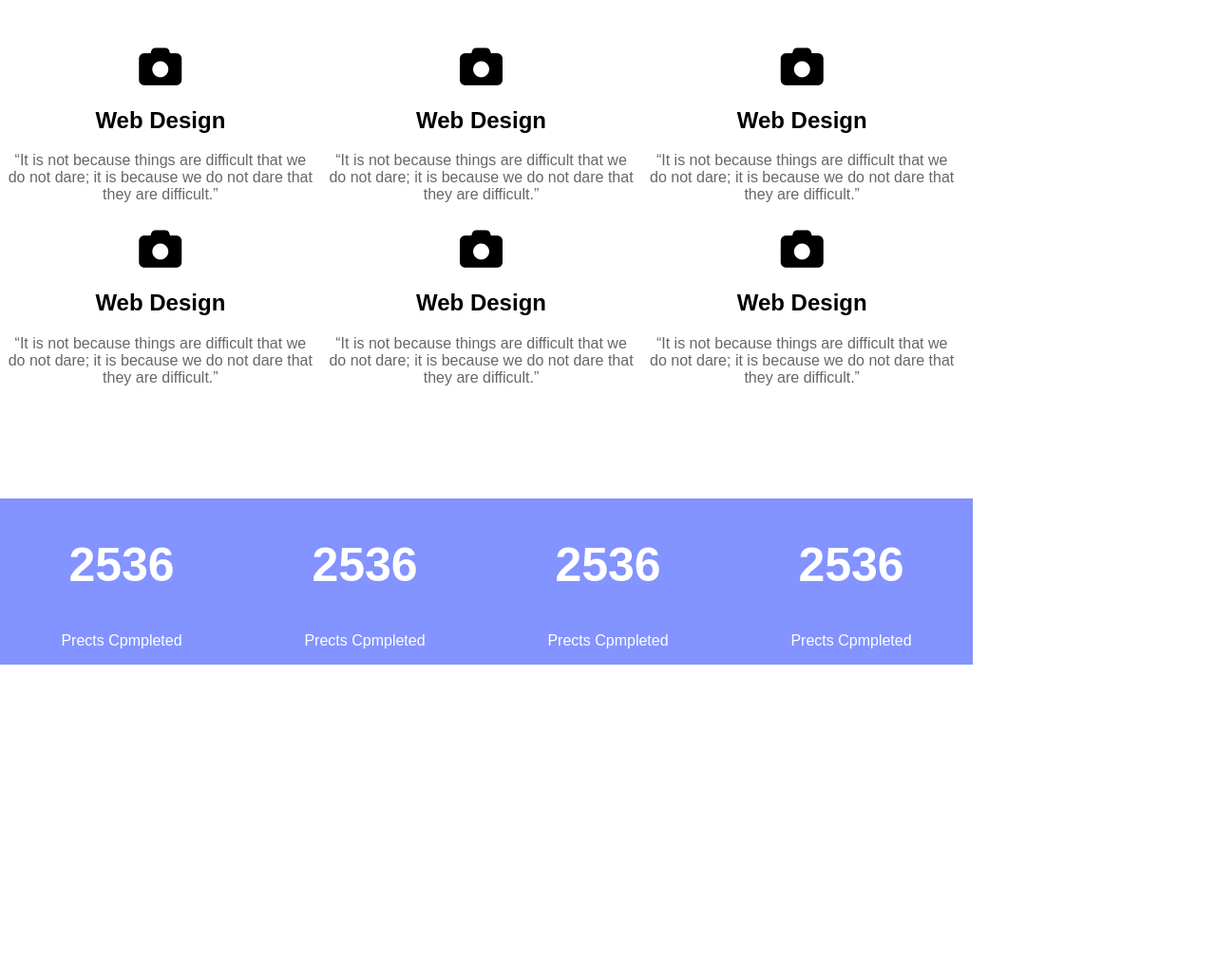
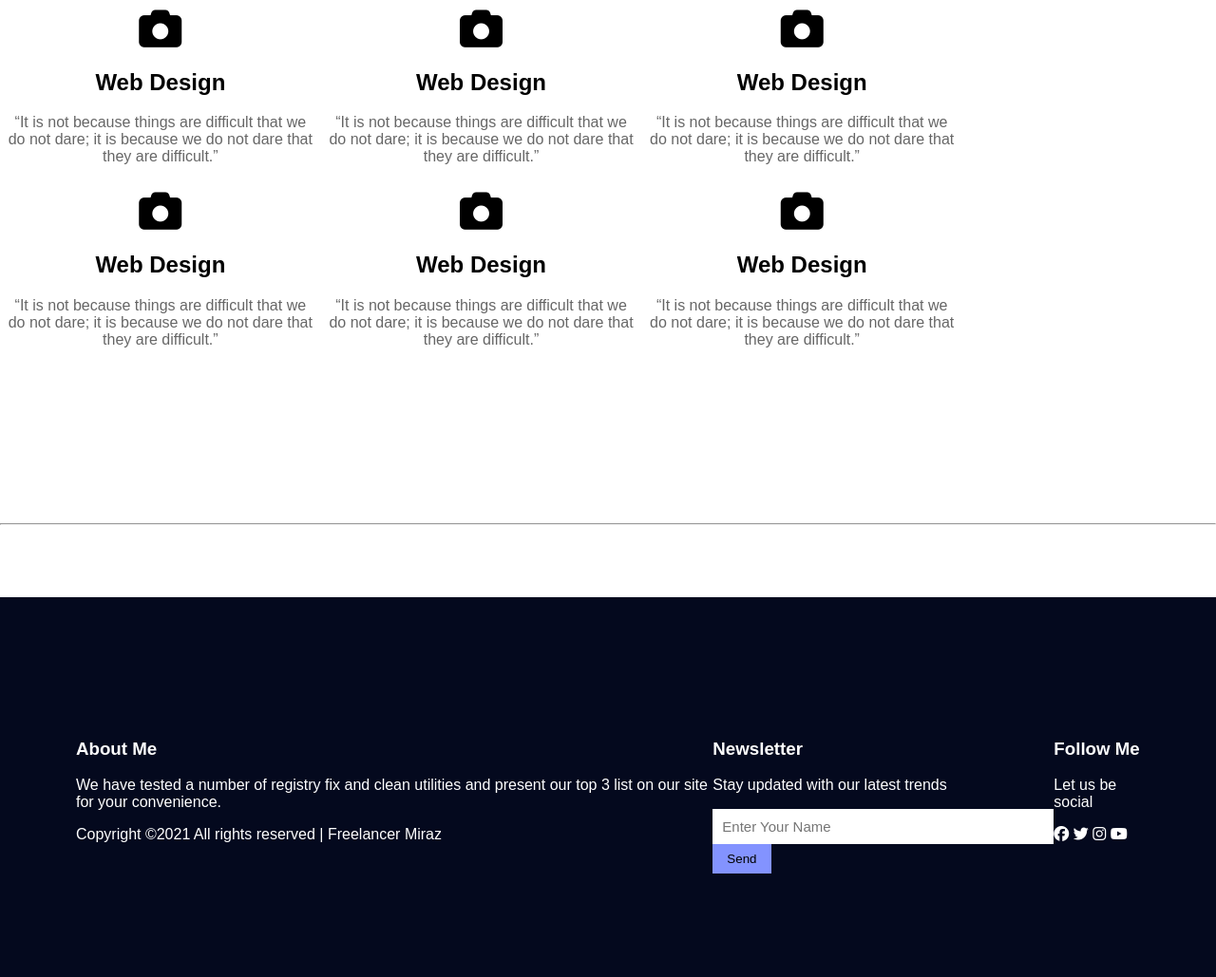
Before and after one commit to mirazmansur/simple-portfolio-website, a plain HTML site: page index.html in a window 1280 px wide. Shown: the part 1302-2331 px from the top of the page at 95% size. Before the commit the page ends 2002 px from the top, so only its background shows below. Drawn offline with Linux system fonts and the light colour scheme.

Commit message:
simple porfolio web complite

```diff
--- a/index.html
+++ b/index.html
@@ -104,30 +104,33 @@
     </div>
     </section>
 <!-- Section Tree End -->
-
-<!-- Secton Fore Start -->
-
-<section class="section4">
+<br>
+<hr>
+<br>
+<!-- Footer Start -->
+<footer>
+<div class="foot">
     <div>
-        <h1>2536</h1>
-        <p>Prects Cpmpleted</p>
+        <h3>About Me</h3>
+        <p>We have tested a number of registry fix and clean utilities and present our top 3 list on our site for your convenience.</p>
+        <p>Copyright ©2021 All rights reserved | Freelancer Miraz</p>
     </div>
     <div>
-        <h1>2536</h1>
-        <p>Prects Cpmpleted</p>
+        <h3>Newsletter</h3>
+        <p>Stay updated with our latest trends</p>
+        <input type="text" placeholder="Enter Your Name">
+        <button>Send</button>
     </div>
     <div>
-        <h1>2536</h1>
-        <p>Prects Cpmpleted</p>
+        <h3>Follow Me</h3>
+        <p>Let us be social</p>
+        <i class="fa-brands fa-facebook"></i>
+        <i class="fa-brands fa-twitter"></i>
+        <i class="fa-brands fa-instagram"></i>
+        <i class="fa-brands fa-youtube"></i>
     </div>
-    <div>
-        <h1>2536</h1>
-        <p>Prects Cpmpleted</p>
-    </div>
-
-    </div>
-</section>
-<!-- Section Fure End -->
+</div>
+</footer>
 
 </body>
 </html>
--- a/style/style.css
+++ b/style/style.css
@@ -177,7 +177,7 @@ header .nav ul li a:hover{
 }
 
 .section3-title p{
-    color: rgba(0,0,0,0.5)
+    color: rgba(0,0,0,0.5);
     margin: 0 auto;
 }
 
@@ -251,24 +251,41 @@ header .nav ul li a:hover{
 }
 /* Section Tree End */
 
-/* Section Four Start */
-.section4 div{
-    float: left;
-    width: 20%;
-    background-color: #8393FF;
-    margin: 0 auto;
-    top:100px;
-    left: 200px;
-    l
+footer {
+    background-color: rgb(4, 9, 30);
+    width: 100%;
+    height: 400px;
+    position: absolute;
+    color: white;
+    margin-top: 50px;
+}
+footer .foot {
+    padding: 80px;
+    display: flex;
+    justify-content: space-between;
+    margin: 50px auto;
 }
 
-.section4 h1{
-    font-size: 50px;
-    text-align: center;
+footer .foot .foot1 p{
+    color: rgb(255, 255, 255, 0.5);
 }
-.section4 h1,p{
-    text-align: center;
-    color: white;
 
+footer .foot div input{
+    font-size: 15px;
+    outline: none;
+    border: none;
+    padding: 10px 150px 10px 10px;
 }
-/* Section Four End */
+
+footer .foot div button{
+    cursor: pointer;
+    background-color:#8393FF;
+    border: none;
+    outline: none;
+    padding: 8px 15px;
+}
+
+footer .foot div i:hover{
+    background-color: #8393FF;
+    cursor: pointer;
+}
```
